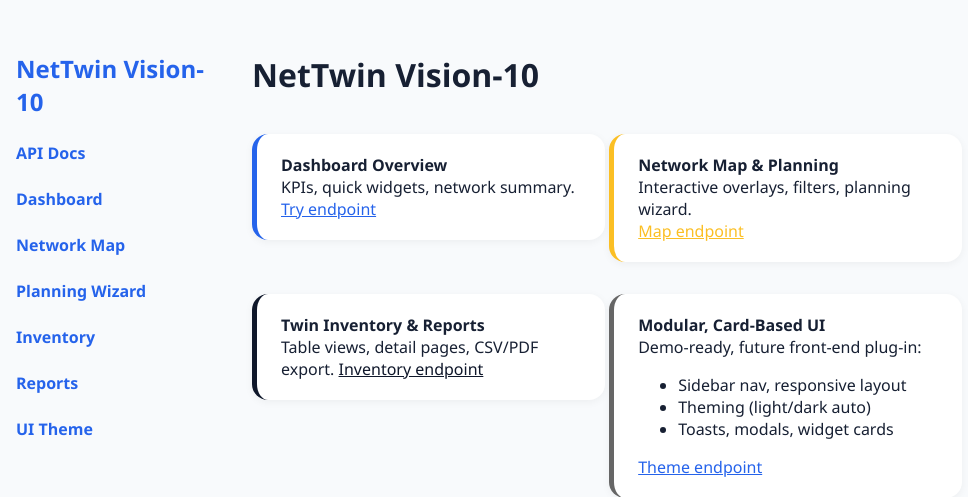
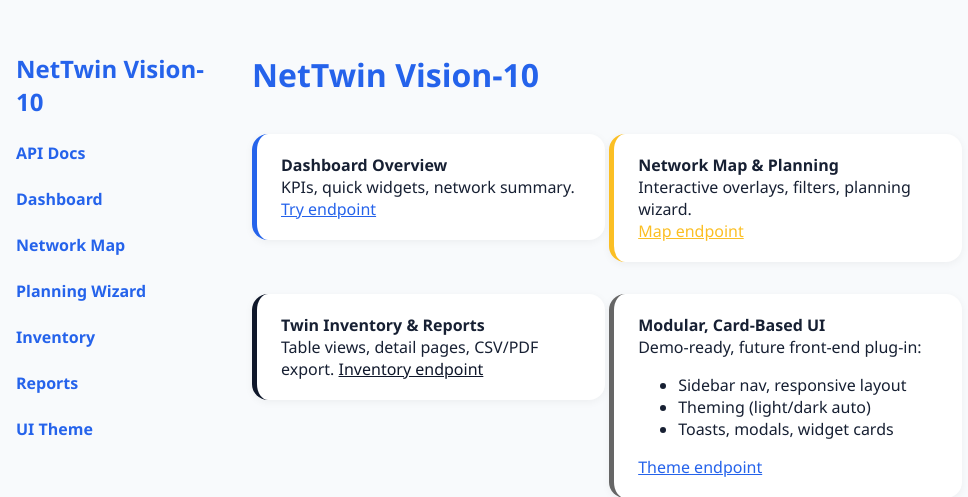
Before and after one commit to Workflow-Manager-admin/nettwin-vision-10-783d060f, a FastAPI app: page / in a window 1280 px wide. Shown: the top 497 px of the page, without its empty margins (0-968 px from the left). Run offline with FastAPI, Linux system fonts and the light colour scheme.

Commit message:
CheckPoint

```diff
--- /dev/null
+++ b/.knowledge/nettwain_vision_src_api_static_demo.css
@@ -0,0 +1 @@
+{"is_source_file": false, "format": "", "description": "", "external_files": [], "external_methods": [], "published": [], "classes": [], "methods": [], "calls": [], "search-terms": [], "state": 2, "file_id": 16, "knowledge_revision": 45, "git_revision": "", "hash": "2df91e183b6eae83b6b17c542d6932e7", "format-version": 4, "code-base-name": "default", "filename": "nettwain_vision/src/api/static/demo.css", "revision_history": [{"45": ""}]}
--- a/.knowledge/nettwain_vision_src_api_templates_landing.html
+++ b/.knowledge/nettwain_vision_src_api_templates_landing.html
@@ -1 +1 @@
-{"is_source_file": false, "format": "", "description": "", "external_files": [], "external_methods": [], "published": [], "classes": [], "methods": [], "calls": [], "search-terms": [], "state": 2, "file_id": 15, "knowledge_revision": 32, "git_revision": "", "hash": "432363eb4519ba80c3264e1e5fa5bc20", "format-version": 4, "code-base-name": "default", "filename": "nettwain_vision/src/api/templates/landing.html", "revision_history": [{"32": ""}]}
+{"is_source_file": false, "format": "", "description": "", "external_files": [], "external_methods": [], "published": [], "classes": [], "methods": [], "calls": [], "search-terms": ["landing.html", "Jinja2", "template", "landing page layout", "theme", "dashboard", "network map", "inventory", "UI theme"], "state": 2, "file_id": 17, "knowledge_revision": 47, "git_revision": "0089bcc465a13ef573f0a81133435ce6d533e12d", "hash": "347b502d3f63779fef746652993e8750", "format-version": 4, "code-base-name": "default", "filename": "nettwain_vision/src/api/templates/landing.html", "revision_history": [{"47": "0089bcc465a13ef573f0a81133435ce6d533e12d"}]}
--- a/nettwain_vision/src/api/main.py
+++ b/nettwain_vision/src/api/main.py
@@ -69,9 +69,16 @@ app.add_middleware(
     allow_headers=["*"],
 )
 
-app.mount("/static", StaticFiles(directory="src/api/static"), name="static")
+import os
 
-templates = Jinja2Templates(directory="src/api/templates")
+# Ensure STATIC_DIR exists and is properly referenced
+STATIC_DIR = os.path.join(os.path.dirname(__file__), "static")
+if not os.path.exists(STATIC_DIR):
+    os.makedirs(STATIC_DIR, exist_ok=True)
+app.mount("/static", StaticFiles(directory=STATIC_DIR), name="static")
+
+TEMPLATE_DIR = os.path.join(os.path.dirname(__file__), "templates")
+templates = Jinja2Templates(directory=TEMPLATE_DIR)
 
 app.include_router(dashboard.router, prefix="/api/v1/dashboard", tags=["Dashboard"])
 app.include_router(network_map.router, prefix="/api/v1/map", tags=["Map"])
--- /dev/null
+++ b/nettwain_vision/src/api/static/demo.css
@@ -0,0 +1,3 @@
+body { font-family: 'Segoe UI', Arial, sans-serif; }
+h1, h2 { color: #2563eb; }
+>>>>>>> REPLACE
--- a/nettwain_vision/src/api/templates/landing.html
+++ b/nettwain_vision/src/api/templates/landing.html
@@ -10,6 +10,7 @@
     <meta charset="UTF-8">
     <title>{{ app_name }}</title>
     <meta name="viewport" content="width=device-width,initial-scale=1">
+    <link rel="stylesheet" href="/static/demo.css">
     <style>
         :root {
             --primary: {{ theme.primary }};
```
Also changed, not shown: .knowledge/.knowledge.json, .knowledge/.vector_db/milvus.db, .knowledge/nettwain_vision_src_api_main.py.
